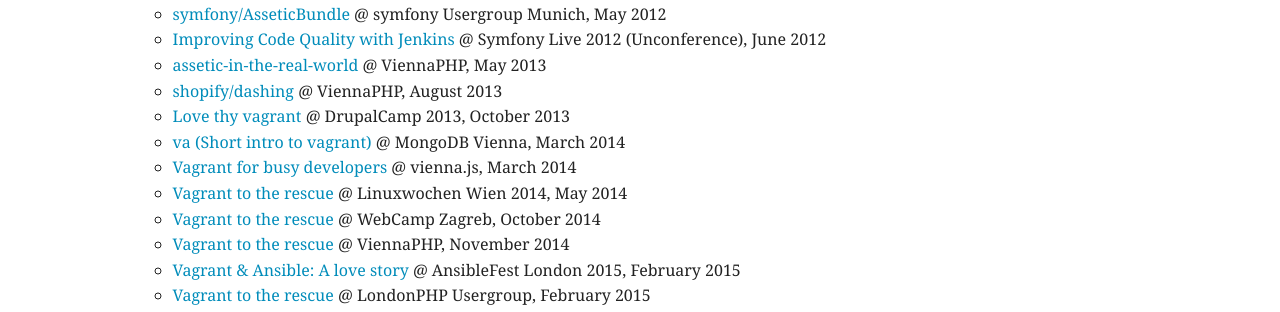
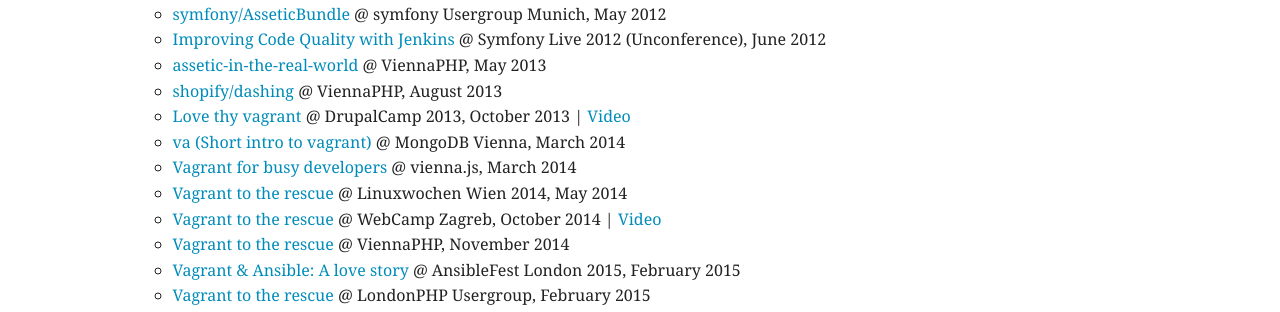
Before and after one commit to Sgoettschkes/sgoettschkes.github.io, a Jekyll site: the page built from about.html, in a window 1280 px wide. Shown: the part 1520-1832 px from the top of the page. Built offline with Jekyll 4.4.1, drawn with Linux system fonts in a browser that asks for light colours; nearby versions of some CDN libraries.

Commit message:
Adding video to about page if available

```diff
--- a/about.html
+++ b/about.html
@@ -45,6 +45,7 @@
     <li>
         <a href="{{ talk.url }}" target="_blank">{{ talk.name }}</a>
         @ {{ talk.location }}, {{ talk.date }}
+        {% if talk.video != nil %}| <a href="{{ talk.video }}">Video</a>{% endif %}
     </li>
     {% endfor %}
 </ul>
```
